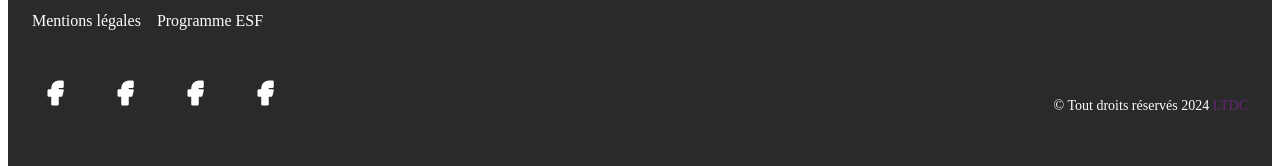
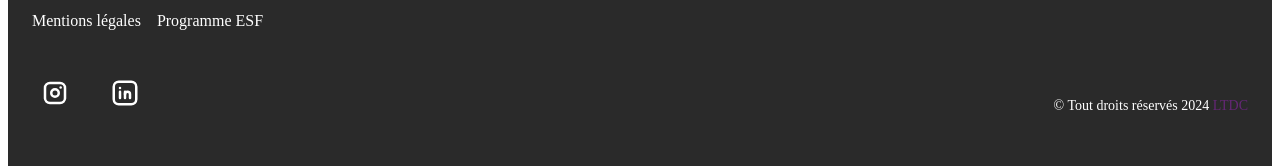
Before and after one commit to josias-koffi/ltdc_website, a Next.js app: page / in a window 1280 px wide. Shown: the part 2442-2608 px from the top of the page. Built offline with nearby package versions, Linux system fonts and the light colour scheme.

Commit message:
[#0] Ajout des réseaux sociaux au footer

```diff
--- a/components/footer/SocialLinks.tsx
+++ b/components/footer/SocialLinks.tsx
@@ -1,24 +1,35 @@
-import React from 'react';
-import {Box, IconButton} from "@mui/material";
-import {IconBrandFacebookFilled} from "@tabler/icons-react";
+import React from "react";
+import { Box, IconButton } from "@mui/material";
+import { IconBrandInstagram, IconBrandLinkedin } from "@tabler/icons-react";
 
 const SocialLinks = () => {
-    return (
-        <Box sx={{display: "flex", flexDirection: "row", gap: 3, flexWrap: "no-wrap", justifyContent: "space-between",alignItems: "center"}}>
-            <IconButton href={"https://facebook.com/"} aria-label="delete">
-                <IconBrandFacebookFilled color="white" size={30}/>
-            </IconButton>
-            <IconButton href={"https://facebook.com/"} aria-label="delete">
-                <IconBrandFacebookFilled color="white" size={30}/>
-            </IconButton>
-            <IconButton href={"https://facebook.com/"} aria-label="delete">
-                <IconBrandFacebookFilled color="white" size={30}/>
-            </IconButton>
-            <IconButton href={"https://facebook.com/"} aria-label="delete">
-                <IconBrandFacebookFilled color="white" size={30}/>
-            </IconButton>
-        </Box>
-    );
+  return (
+    <Box
+      sx={{
+        display: "flex",
+        flexDirection: "row",
+        gap: 3,
+        flexWrap: "no-wrap",
+        justifyContent: "space-between",
+        alignItems: "center",
+      }}
+    >
+      <IconButton
+        href={"https://www.instagram.com/association_ltdc/"}
+        aria-label="instagram"
+        target="_blank"
+      >
+        <IconBrandInstagram color="white" size={30} />
+      </IconButton>
+      <IconButton
+        href={"https://www.linkedin.com/in/association-ltdc-a58942324/"}
+        aria-label="linkedin"
+        target="_blank"
+      >
+        <IconBrandLinkedin color="white" size={30} />
+      </IconButton>
+    </Box>
+  );
 };
 
 export default SocialLinks;
```
